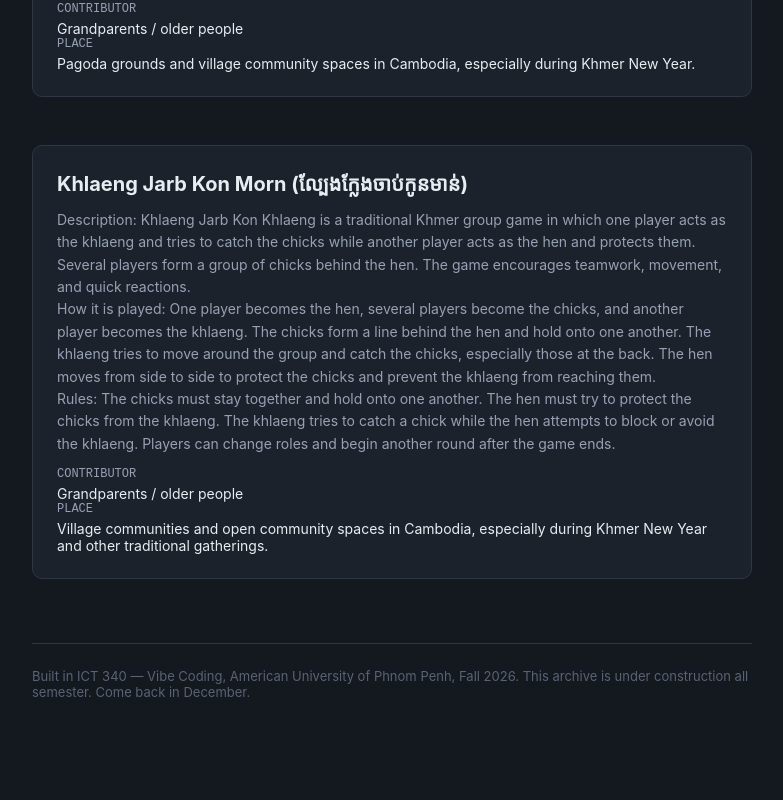
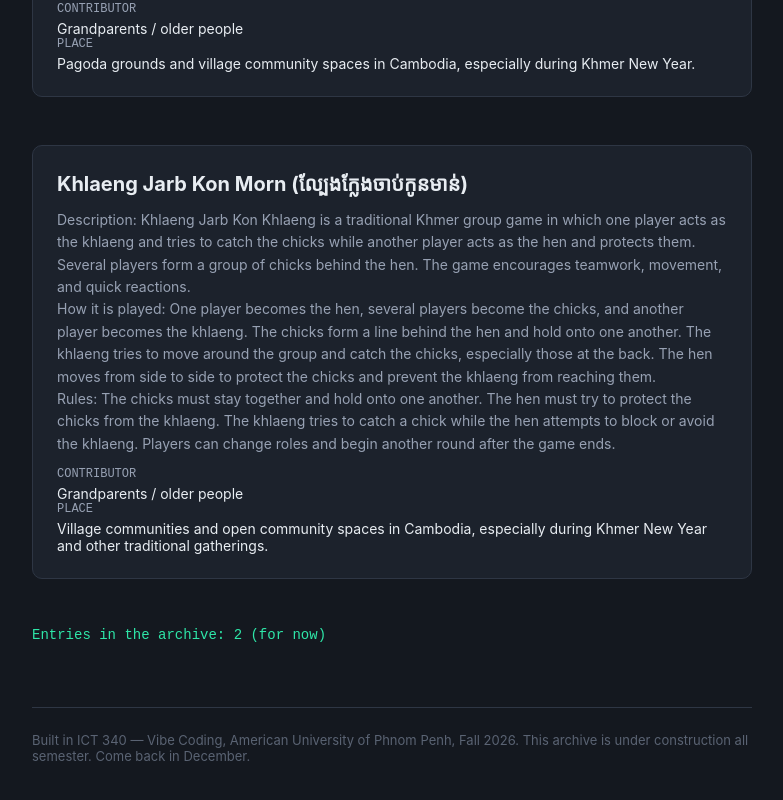
Before and after one commit to KinkoeuSophanvotey/khmer_traditional_games, a Next.js app: page / in a window 1280 px wide. Shown: the part 868-1668 px from the top of the page, without its empty margins (248-1031 px from the left). Built offline with nearby package versions, Linux system fonts and the light colour scheme.

Commit message:
restore archive entry count

```diff
--- a/app/page.js
+++ b/app/page.js
@@ -89,7 +89,7 @@ Rules: The chicks must stay together and hold onto one another. The hen must try
         contributor="Grandparents / older people"
         place="Village communities and open community spaces in Cambodia, especially during Khmer New Year and other traditional gatherings."
       />
-
+      <p style={styles.count}>Entries in the archive: 2 (for now)</p>
       <footer style={styles.footer}>
         Built in ICT 340 — Vibe Coding, American University of Phnom Penh, Fall
         2026. This archive is under construction all semester. Come back in
```
